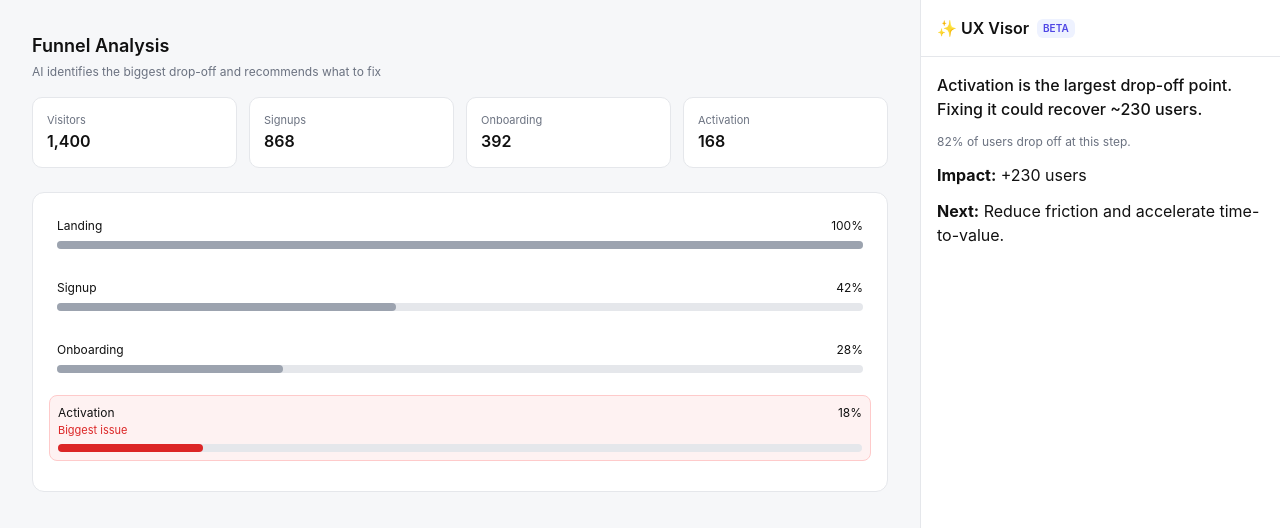
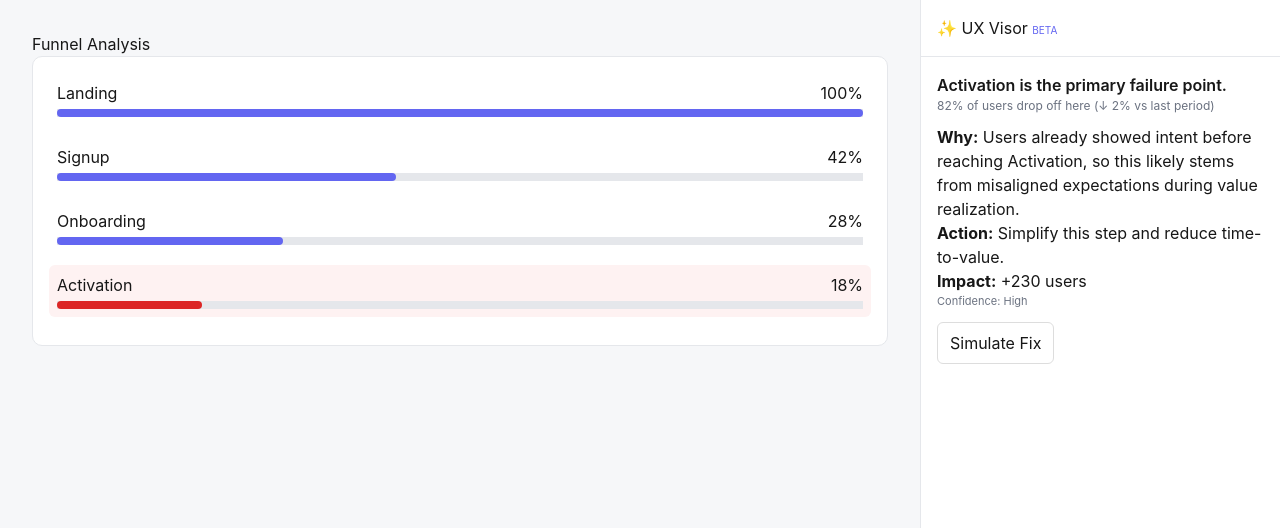
Before and after one commit to j-hargrove/ux-visor, a Next.js app: page / in a window 1280 px wide. Shown: the top 528 px of the page. Built offline with nearby package versions, Linux system fonts and the light colour scheme.

Commit message:
feat: real AI reasoning + simulate fix

```diff
--- a/app/page.tsx
+++ b/app/page.tsx
@@ -10,16 +10,17 @@ type StepData = {
 };
 
 export default function Home() {
-  const dataset: Record<string, StepData> = {
+  const baseDataset: Record<string, StepData> = {
     Landing: { users: 12432, conversion: 0.62, dropOff: 0.38, trend: -0.08 },
     Signup: { users: 7632, conversion: 0.42, dropOff: 0.58, trend: -0.12 },
     Onboarding: { users: 3200, conversion: 0.28, dropOff: 0.72, trend: -0.05 },
     Activation: { users: 1400, conversion: 0.18, dropOff: 0.82, trend: -0.02 },
   };
 
+  const [dataset, setDataset] = useState(baseDataset);
   const steps = Object.keys(dataset);
 
-  const worstStep = Object.keys(dataset).reduce((worst, current) =>
+  const worstStep = steps.reduce((worst, current) =>
     dataset[current].dropOff > dataset[worst].dropOff ? current : worst
   );
 
@@ -34,33 +35,52 @@ export default function Home() {
 
   const current = dataset[selectedStep];
 
-  const metrics = {
-    Visitors: current.users.toLocaleString(),
-    Signups: Math.round(current.users * 0.62).toLocaleString(),
-    Onboarding: Math.round(current.users * 0.28).toLocaleString(),
-    Activation: Math.round(current.users * 0.12).toLocaleString(),
-  };
-
   const calculateImpact = (step: string) => {
     const d = dataset[step];
     return Math.round(d.users * (d.dropOff * 0.2));
   };
 
-  const analyze = (step: string) => {
+  function analyze(step: string) {
     const d = dataset[step];
     const drop = Math.round(d.dropOff * 100);
+    const trend = Math.round(d.trend * 100);
     const impact = calculateImpact(step);
     const isWorst = step === worstStep;
 
+    const context: Record<string, string> = {
+      Landing: "expectation setting",
+      Signup: "commitment moment",
+      Onboarding: "first-time experience",
+      Activation: "value realization",
+    };
+
+    const causes = [
+      "unclear value proposition",
+      "too many required steps",
+      "cognitive overload",
+      "slow perceived performance",
+      "misaligned expectations",
+    ];
+
+    const cause = causes[Math.floor(Math.random() * causes.length)];
+
     return {
       summary: isWorst
-        ? `${step} is the largest drop-off point. Fixing it could recover ~${impact.toLocaleString()} users.`
-        : `${step} shows moderate friction in the funnel.`,
-      detail: `${drop}% of users drop off at this step.`,
+        ? `${step} is the primary failure point.`
+        : `${step} introduces moderate friction.`,
+      detail: `${drop}% of users drop off here ${
+        trend < 0 ? `(↓ ${Math.abs(trend)}% vs last period)` : ""
+      }`,
+      reasoning: isWorst
+        ? `Users already showed intent before reaching ${step}, so this likely stems from ${cause} during ${context[step]}.`
+        : `This suggests localized friction, not systemic failure.`,
+      recommendation: isWorst
+        ? `Simplify this step and reduce time-to-value.`
+        : `Optimize after higher-impact steps.`,
       impact,
-      next: "Reduce friction and accelerate time-to-value.",
+      confidence: isWorst ? "High" : "Medium",
     };
-  };
+  }
 
   useEffect(() => {
     setLoading(true);
@@ -68,167 +88,58 @@ export default function Home() {
       setAnalysis(analyze(selectedStep));
       setLoading(false);
     }, 400);
-  }, [selectedStep]);
+  }, [selectedStep, dataset]);
+
+  const simulateFix = () => {
+    const updated = { ...dataset };
+    updated[selectedStep] = {
+      ...updated[selectedStep],
+      dropOff: Math.max(0, updated[selectedStep].dropOff - 0.15),
+    };
+    setDataset(updated);
+  };
 
   const styles: any = {
-    page: {
-      display: "flex",
-      height: "100vh",
-      background: "#f6f7f9",
-      fontFamily: "Inter, system-ui, sans-serif",
-      color: "#111",
-    },
-    container: { flex: 1, padding: 32 },
-    content: { maxWidth: 960, margin: "0 auto" },
-    title: { fontSize: 18, fontWeight: 600, marginBottom: 4 },
-    subtitle: { fontSize: 12, color: "#6b7280", marginBottom: 16 },
-
-    grid: {
-      display: "grid",
-      gridTemplateColumns: "repeat(4, 1fr)",
-      gap: 12,
-      marginBottom: 24,
-    },
-
-    card: {
-      background: "#fff",
-      border: "1px solid #e5e7eb",
-      borderRadius: 10,
-      padding: 14,
-      transition: "all 0.2s ease",
-    },
-
-    panel: {
-      background: "#fff",
-      border: "1px solid #e5e7eb",
-      borderRadius: 12,
-      padding: 16,
-    },
-
-    funnelRow: {
-      marginBottom: 14,
-      padding: 8,
-      borderRadius: 8,
-      cursor: "pointer",
-      transition: "all 0.2s ease",
-    },
-
-    barBg: {
-      height: 8,
-      background: "#e5e7eb",
-      borderRadius: 999,
-      marginTop: 6,
-    },
-
-    right: {
-      width: 360,
-      borderLeft: "1px solid #e5e7eb",
-      background: "#fff",
-      display: "flex",
-      flexDirection: "column",
-    },
-
-    visorHeader: {
-      padding: 16,
-      borderBottom: "1px solid #e5e7eb",
-      fontWeight: 600,
-    },
-
-    visorContent: {
-      padding: 16,
-      display: "flex",
-      flexDirection: "column",
-      gap: 12,
-    },
-
-    skeleton: {
-      height: 12,
-      background: "#e5e7eb",
-      borderRadius: 4,
-      animation: "pulse 1.5s infinite",
-    },
+    page: { display: "flex", height: "100vh", fontFamily: "Inter, sans-serif", background: "#f6f7f9" },
+    left: { flex: 1, padding: 32 },
+    right: { width: 360, background: "#fff", borderLeft: "1px solid #e5e7eb" },
+    panel: { background: "#fff", padding: 16, borderRadius: 10, border: "1px solid #e5e7eb" },
+    row: { marginBottom: 12, cursor: "pointer" },
+    bar: { height: 8, borderRadius: 999 },
   };
 
   return (
     <div style={styles.page}>
       {/* LEFT */}
-      <div style={styles.container}>
-        <div style={styles.content}>
-          <div style={styles.title}>Funnel Analysis</div>
+      <div style={styles.left}>
+        <h3>Funnel Analysis</h3>
 
-          <div style={styles.subtitle}>
-            AI identifies the biggest drop-off and recommends what to fix
-          </div>
-
-          {/* Metrics */}
-          <div style={styles.grid}>
-            {Object.keys(metrics).map((k) => (
-              <div
-                key={k}
-                style={styles.card}
-                onMouseEnter={(e) =>
-                  (e.currentTarget.style.transform = "translateY(-2px)")
-                }
-                onMouseLeave={(e) =>
-                  (e.currentTarget.style.transform = "translateY(0)")
-                }
-              >
-                <div style={{ fontSize: 11, color: "#6b7280" }}>{k}</div>
-                <div style={{ fontSize: 16, fontWeight: 600 }}>
-                  {metrics[k as keyof typeof metrics]}
-                </div>
-              </div>
-            ))}
-          </div>
-
-          {/* Funnel */}
         <div style={styles.panel}>
           {funnel.map((step) => {
-              const isActive = selectedStep === step.label;
             const isWorst = step.label === worstStep;
 
             return (
               <div
                 key={step.label}
+                style={{
+                  ...styles.row,
+                  background: isWorst ? "#fef2f2" : "transparent",
+                  padding: 8,
+                  borderRadius: 6,
+                }}
                 onClick={() => setSelectedStep(step.label)}
-                  style={{
-                    ...styles.funnelRow,
-                    background: isWorst
-                      ? "#fef2f2"
-                      : isActive
-                      ? "#eef2ff"
-                      : "transparent",
-                    border: isWorst ? "1px solid #fecaca" : "none",
-                  }}
               >
-                  <div
-                    style={{
-                      display: "flex",
-                      justifyContent: "space-between",
-                      fontSize: 12,
-                    }}
-                  >
+                <div style={{ display: "flex", justifyContent: "space-between" }}>
                   <span>{step.label}</span>
                   <span>{step.value}%</span>
                 </div>
 
-                  {isWorst && (
-                    <div style={{ fontSize: 11, color: "#dc2626" }}>
-                      Biggest issue
-                    </div>
-                  )}
-
-                  <div style={styles.barBg}>
+                <div style={{ background: "#e5e7eb", marginTop: 4 }}>
                   <div
                     style={{
+                      ...styles.bar,
                       width: `${step.value}%`,
-                        height: 8,
-                        borderRadius: 999,
-                        background: isWorst
-                          ? "#dc2626"
-                          : isActive
-                          ? "#4f46e5"
-                          : "#9ca3af",
+                      background: isWorst ? "#dc2626" : "#6366f1",
                     }}
                   />
                 </div>
@@ -237,52 +148,49 @@ export default function Home() {
           })}
         </div>
       </div>
+
+      {/* RIGHT */}
+      <div style={styles.right}>
+        <div style={{ padding: 16, borderBottom: "1px solid #e5e7eb" }}>
+          ✨ UX Visor <span style={{ fontSize: 10, color: "#6366f1" }}>BETA</span>
         </div>
 
-      {/* RIGHT PANEL */}
-      <div style={styles.right}>
-        <div
-          style={{
-            ...styles.visorHeader,
-            display: "flex",
-            alignItems: "center",
-            gap: 8,
-          }}
-        >
-          <span>✨ UX Visor</span>
-          <span
-            style={{
-              fontSize: 10,
-              fontWeight: 600,
-              padding: "2px 6px",
-              borderRadius: 6,
-              background: "#eef2ff",
-              color: "#4f46e5",
-            }}
-          >
-            BETA
-          </span>
+        <div style={{ padding: 16 }}>
+          {loading ? (
+            <div>Analyzing...</div>
+          ) : (
+            <>
+              <div style={{ fontWeight: 600 }}>{analysis.summary}</div>
+              <div style={{ fontSize: 12, color: "#6b7280" }}>{analysis.detail}</div>
+
+              <div style={{ marginTop: 10 }}>
+                <strong>Why:</strong> {analysis.reasoning}
               </div>
 
-        <div style={styles.visorContent}>
-          {loading ? (
-            <>
-              <div style={styles.skeleton}></div>
-              <div style={{ ...styles.skeleton, width: "80%" }}></div>
-              <div style={{ ...styles.skeleton, width: "60%" }}></div>
-            </>
-          ) : (
-            <>
-              <div style={{ fontWeight: 500 }}>{analysis.summary}</div>
-              <div style={{ fontSize: 12, color: "#6b7280" }}>
-                {analysis.detail}
+              <div>
+                <strong>Action:</strong> {analysis.recommendation}
               </div>
+
               <div>
                 <strong>Impact:</strong> +{analysis.impact.toLocaleString()} users
               </div>
-              <div>
-                <strong>Next:</strong> {analysis.next}
+
+              <div style={{ fontSize: 11, color: "#6b7280" }}>
+                Confidence: {analysis.confidence}
               </div>
+
+              <button
+                onClick={simulateFix}
+                style={{
+                  marginTop: 12,
+                  padding: "8px 12px",
+                  borderRadius: 6,
+                  border: "1px solid #ddd",
+                  cursor: "pointer",
+                }}
+              >
+                Simulate Fix
+              </button>
             </>
           )}
         </div>
```
Lines whose indentation alone changed are shown as unchanged.
